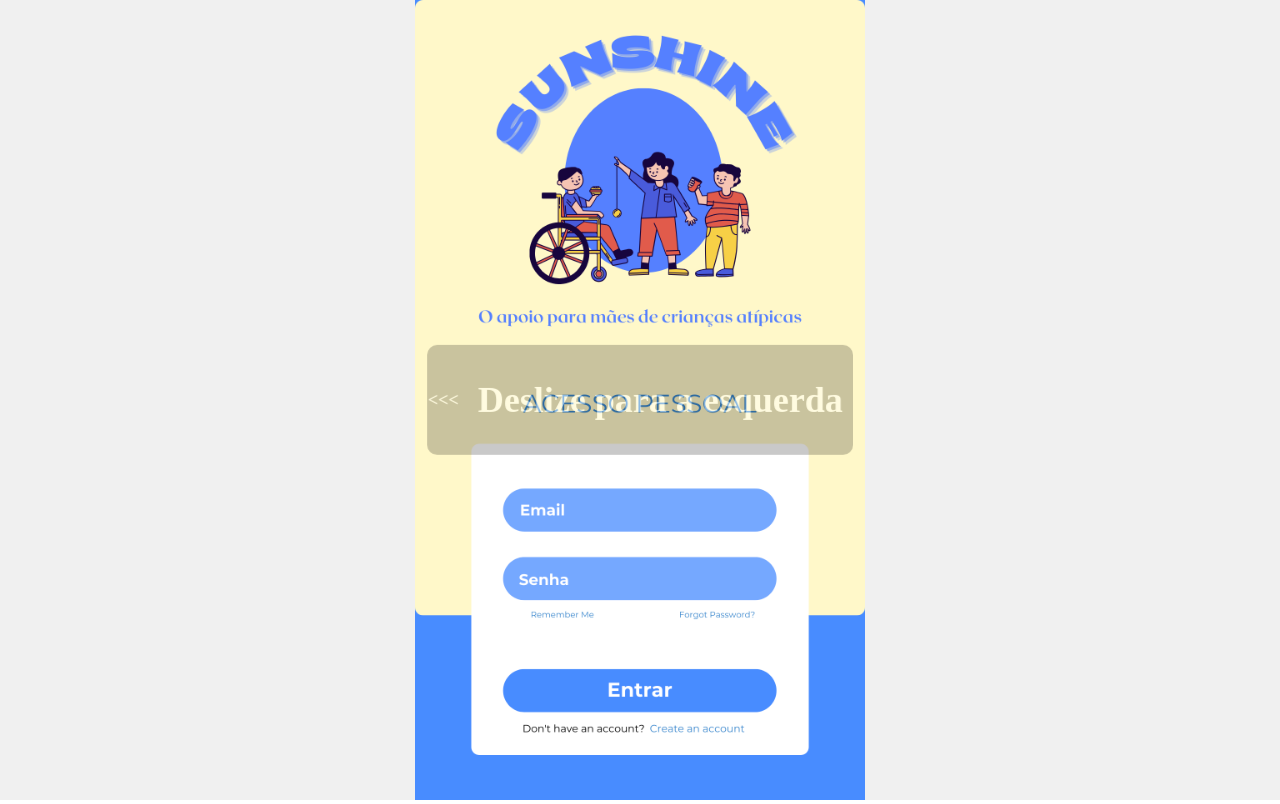
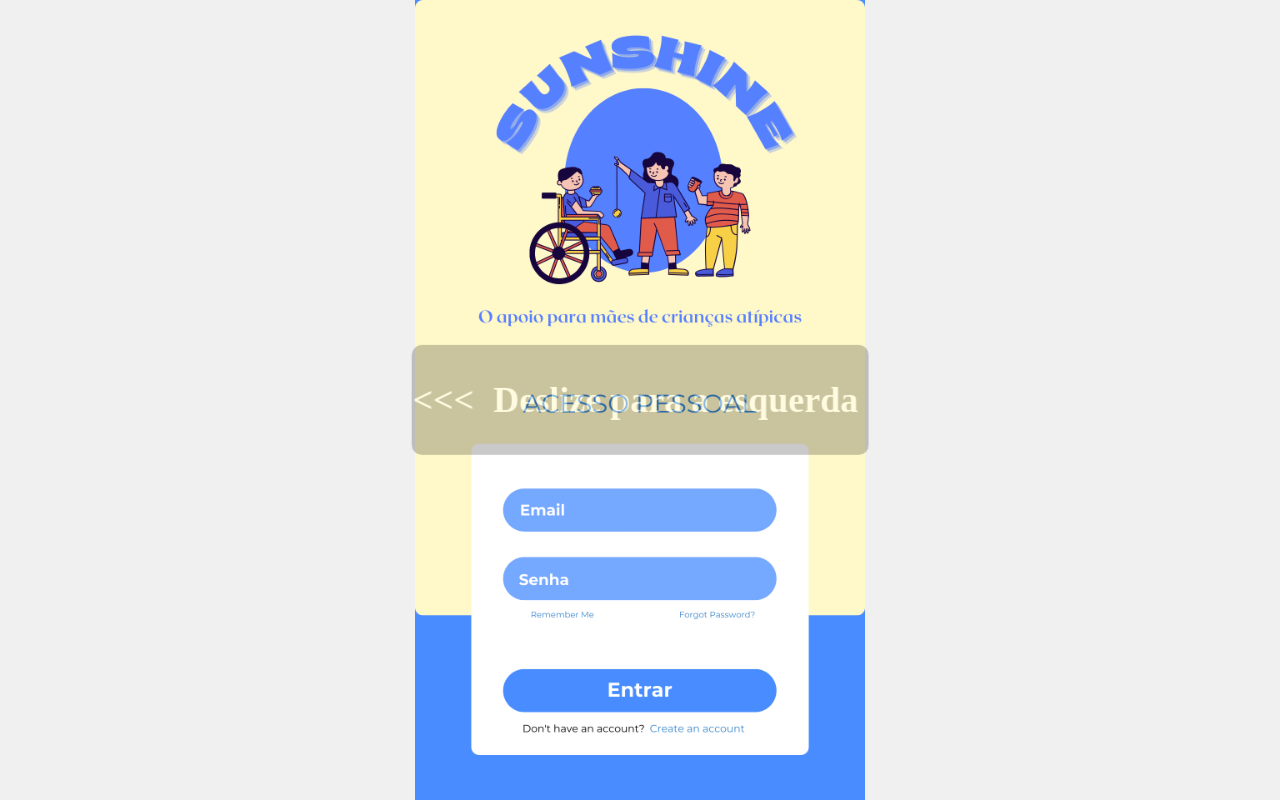
Before and after one commit to labSenacSor/sunshine_preview, a plain HTML site: page index.html in a window 1280 px wide. Drawn offline with Linux system fonts and the light colour scheme.

Commit message:
Slider 8 - H1 nas setas e texto

```diff
--- a/index.html
+++ b/index.html
@@ -9,7 +9,7 @@
   <div class="screen login-screen active">
     <img src="screen-login.png" alt="Tela de Login">
     <div class="slide-indicator">
-      <span class="arrows"><<<</span><h1>Deslize para a esquerda</h1>
+      <span class="arrows"><h1><<<</h1></span><h1>Deslize para a esquerda</h1>
     </div>
   </div>
 
```
